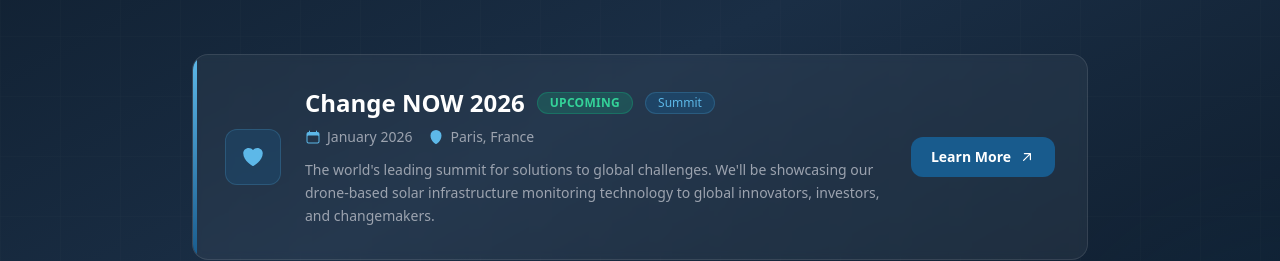
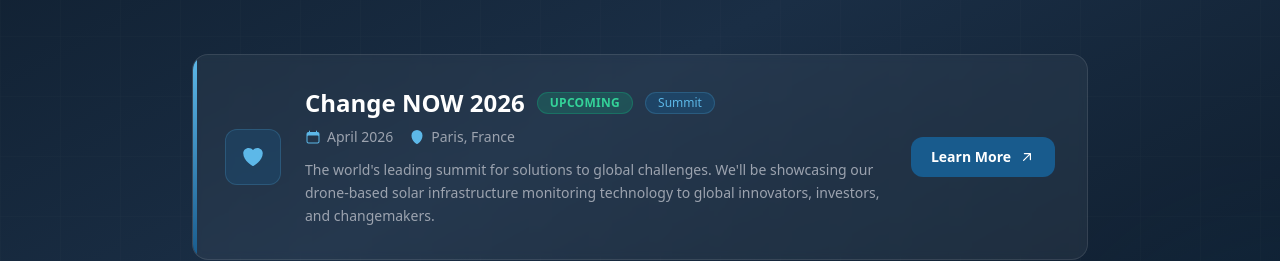
Before and after one commit to AreejAbumuhfouz/Solar_Eye, a React (Vite) app in the folder SolarEye/: page /our-story in a window 1280 px wide. Shown: the part 2540-2801 px from the top of the page. Built offline with nearby package versions, Linux system fonts and the light colour scheme; no server answers.

Commit message:
Update Events.jsx

```diff
--- a/SolarEye/src/Pages/Events.jsx
+++ b/SolarEye/src/Pages/Events.jsx
@@ -5,13 +5,13 @@
   const events = [
     {
       name: "Change NOW 2026",
-      date: "January 2026",
+      date: "April 2026",
       location: "Paris, France",
       description:
         "The world's leading summit for solutions to global challenges. We'll be showcasing our drone-based solar infrastructure monitoring technology to global innovators, investors, and changemakers.",
       category: "Summit",
       status: "Upcoming",
-      link: "https://www.changenow-summit.com/",
+      link: "https://www.changenow.world/",
       icon: (
         <svg xmlns="http://www.w3.org/2000/svg" viewBox="0 0 24 24" fill="currentColor" className="w-6 h-6">
           <path d="M11.645 20.91l-.007-.003-.022-.012a15.247 15.247 0 01-.383-.218 25.18 25.18 0 01-4.244-3.17C4.688 15.36 2.25 12.174 2.25 8.25 2.25 5.322 4.714 3 7.688 3A5.5 5.5 0 0112 5.052 5.5 5.5 0 0116.313 3c2.973 0 5.437 2.322 5.437 5.25 0 3.925-2.438 7.111-4.739 9.256a25.175 25.175 0 01-4.244 3.17 15.247 15.247 0 01-.383.219l-.022.012-.007.004-.003.001a.752.752 0 01-.704 0l-.003-.001z" />
```
